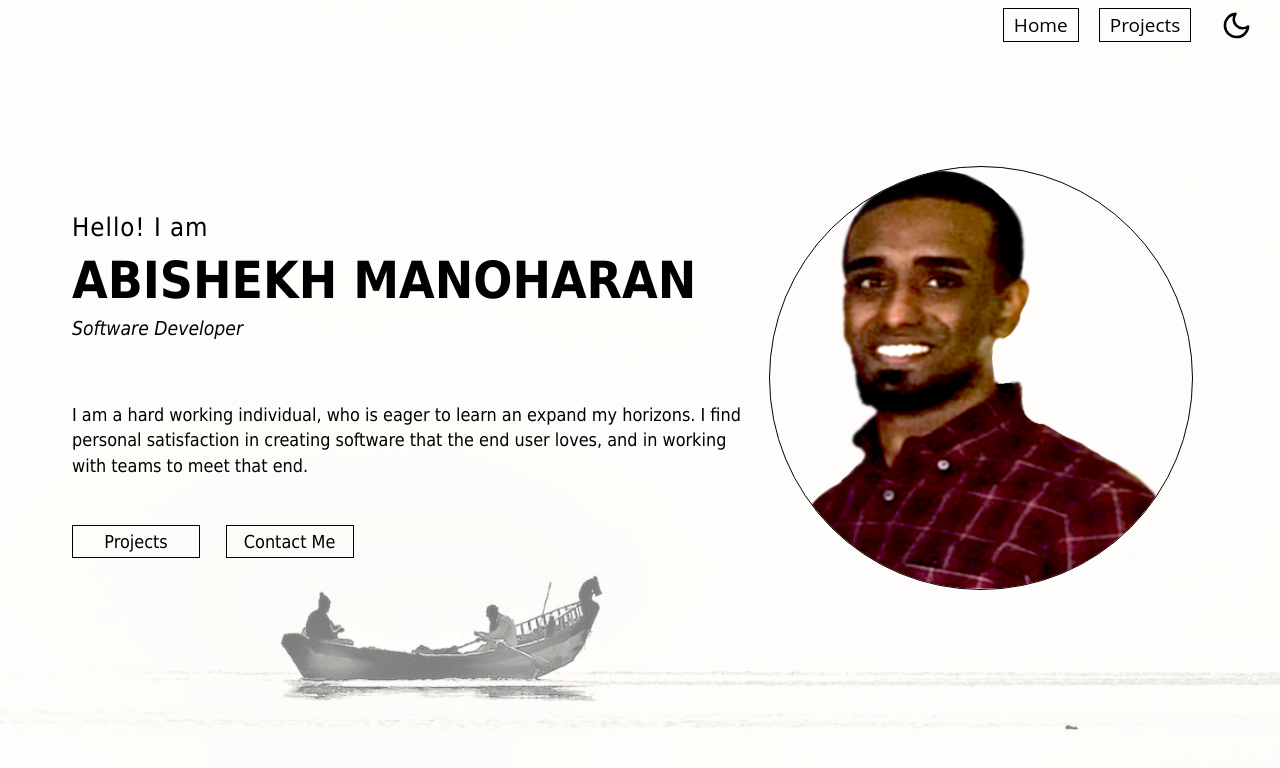
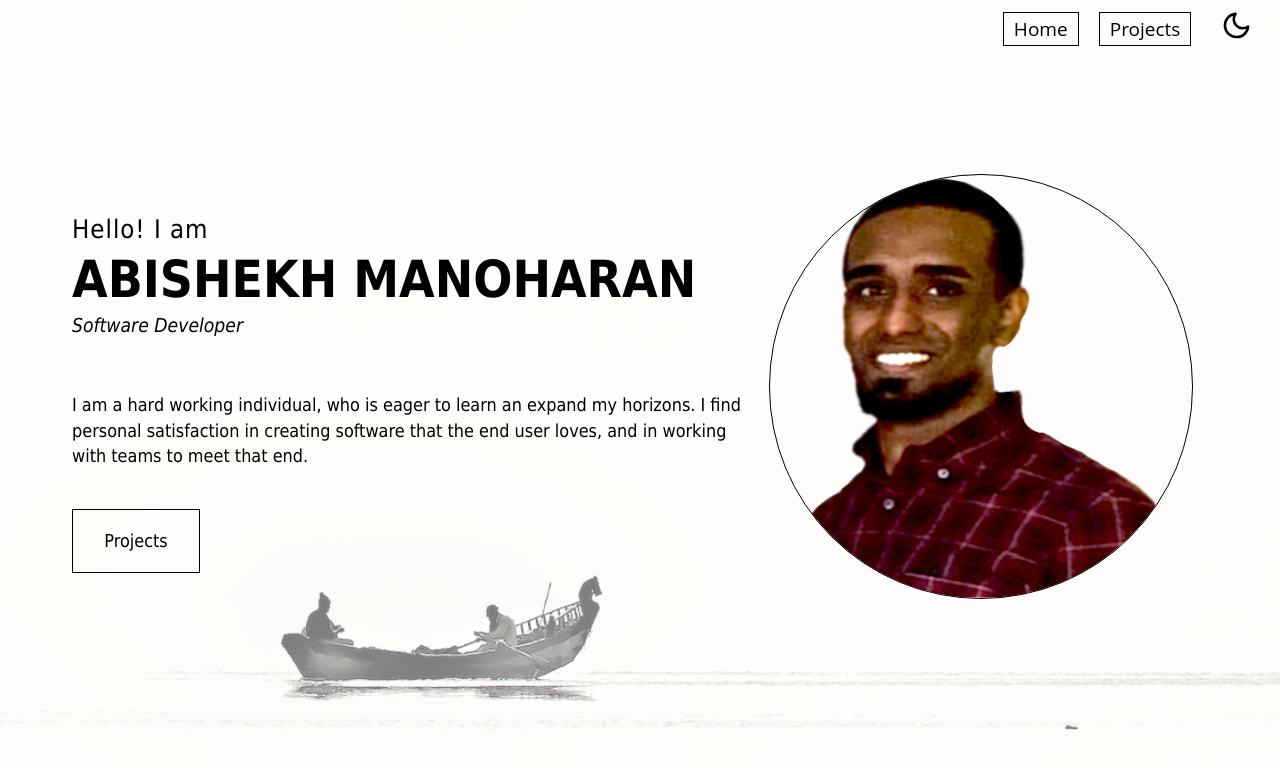
Before and after one commit to abishekh-manoharan/portfolio-website, a React (Create React App) app: page / in a window 1280 px wide. Shown: the top 768 px of the page. Built offline with nearby package versions, Linux system fonts and the light colour scheme.

Commit message:
button sizing bug fix

```diff
--- a/public/index.css
+++ b/public/index.css
@@ -571,6 +571,7 @@ a {
 .home-page-btn {
     grid-area: button;
     width: 10vw;
+    height: 5vw;
     font-size: 1.4vw;
 }
 
@@ -639,7 +640,7 @@ a {
     background-color: transparent;
     border: solid 1px;
     border-radius: 0px;
-    height: 33.74px;
+    /* padding: 5px; */
     /* color: black;
     border-color: rgba(0, 0, 0, 0.544); */
 }
--- a/src/components/HomePage2.js
+++ b/src/components/HomePage2.js
@@ -1,15 +1,21 @@
 import React, { useEffect } from 'react';
 import pic from '../images/profile.png'
 
-function HomePage2({setStylesForLight, setStylesForDark, darkMode}) {
-    useEffect(()=>{
+function HomePage2({ setStylesForLight, setStylesForDark, darkMode, setContent }) {
+
+  useEffect(() => {
     if (!darkMode) {
       setStylesForLight()
     }
     else {
       setStylesForDark()
     }
-    },[darkMode])
+  }, [darkMode])
+
+  const handleProjectsBtnClick = () => {
+    setContent('projects')
+  }
+
   return (
     <div className="homePage">
       <div className="greeting">Hello! I am</div>
@@ -22,11 +28,11 @@ function HomePage2({setStylesForLight, setStylesForDark, darkMode}) {
         horizons. I find personal satisfaction in creating software that the end
         user loves, and in working with teams to meet that end.
       </div>
-          <button className="home-page-btn button">Projects</button>
-          <button className="home-page-btn button2 button">Contact Me</button>
+      <button className="home-page-btn button" onClick={handleProjectsBtnClick}>Projects</button>
+      {/* <button className="home-page-btn button2 button">Contact Me</button> */}
       <div className="profile">
         <img src={pic} id="profile-pic" />
-            <div id='profile-pic-outline'/>
+        <div id='profile-pic-outline' />
       </div>
     </div>
   );
```
Lines whose indentation alone changed are shown as unchanged.
